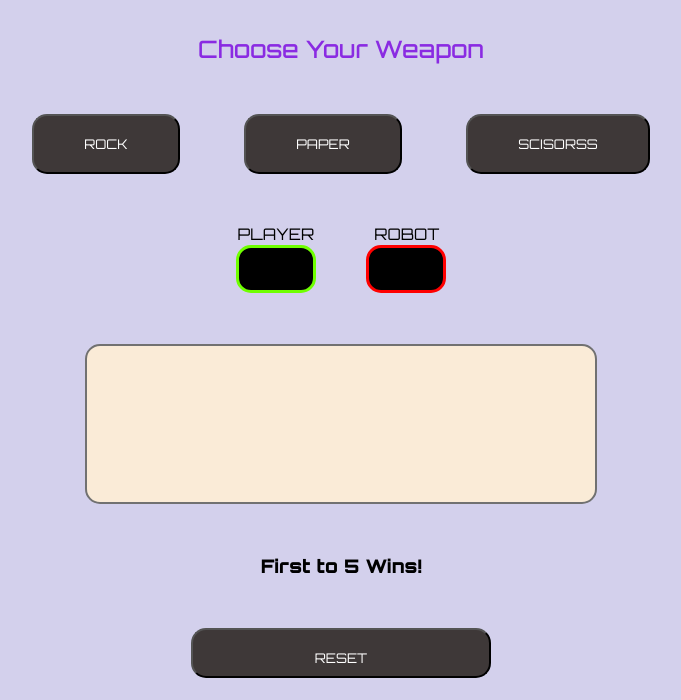
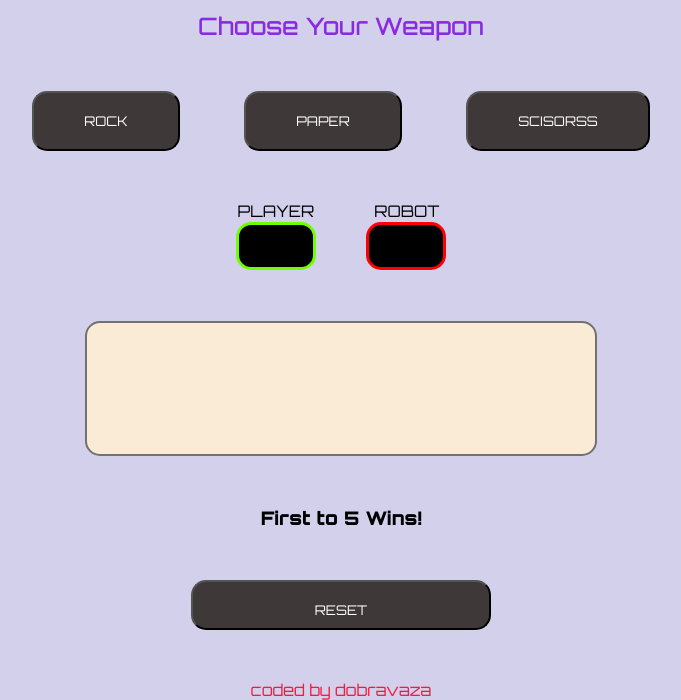
Before and after one commit to dobravaza/Rock_Paper_Scissors, a plain HTML site: page index.html in a window 1280 px wide. Shown: the part 100-800 px from the top of the page, without its empty margins (299-980 px from the left). Drawn offline with Linux system fonts and the light colour scheme.

Commit message:
Update index.html

```diff
--- a/index.html
+++ b/index.html
@@ -25,6 +25,7 @@
         <div class="labels">
             <span id="playerLabel">PLAYER </span>
             <span id="compLabel">ROBOT</span>
+
         </div>
         <div class="scores">
             <div class="x" id="playerScore"></div>
@@ -35,7 +36,12 @@
         <div id="roundResult"></div>
 
         <h3>First to 5 Wins!</h3>
+
         <button id="reset">Reset</button>
+        <footer>
+
+            <a href="https://github.com/dobravaza">coded by dobravaza</a>
+        </footer>
     </div>
 
 
```
